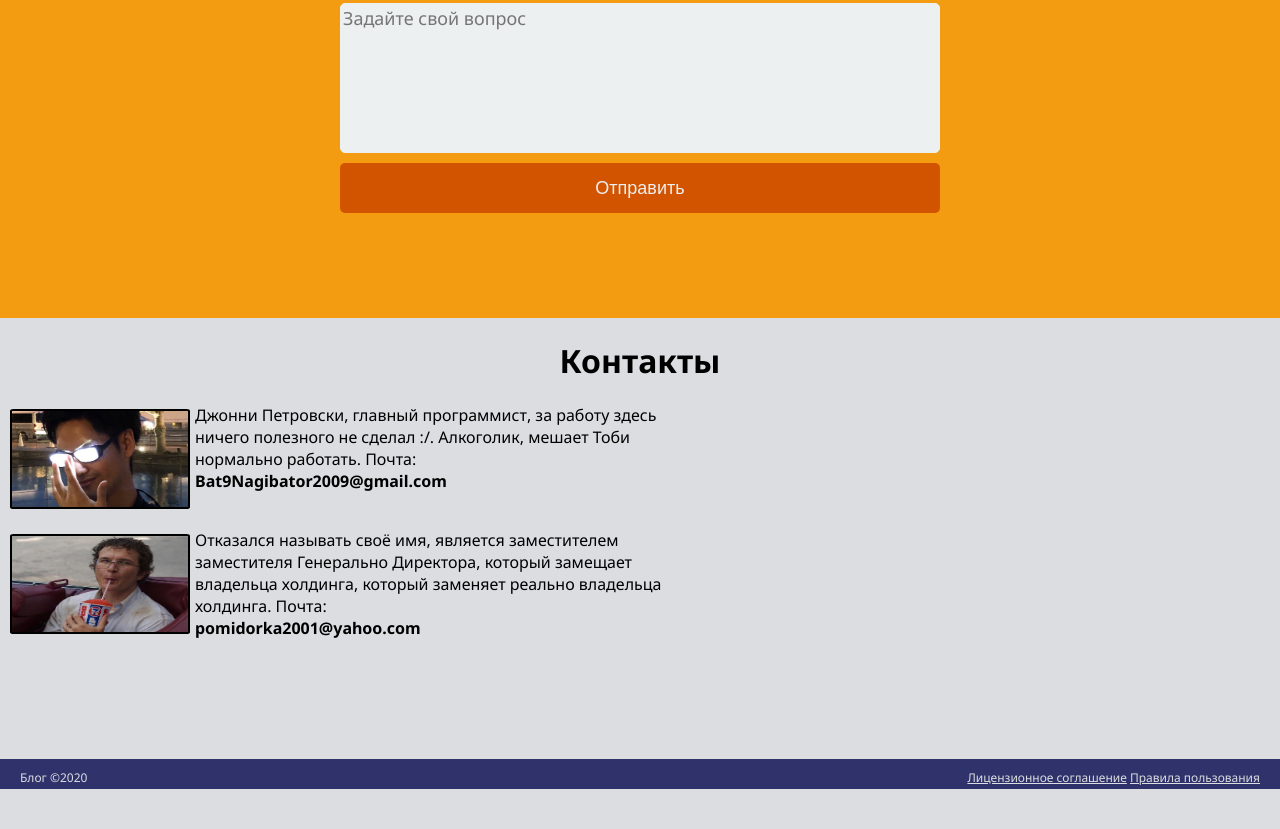
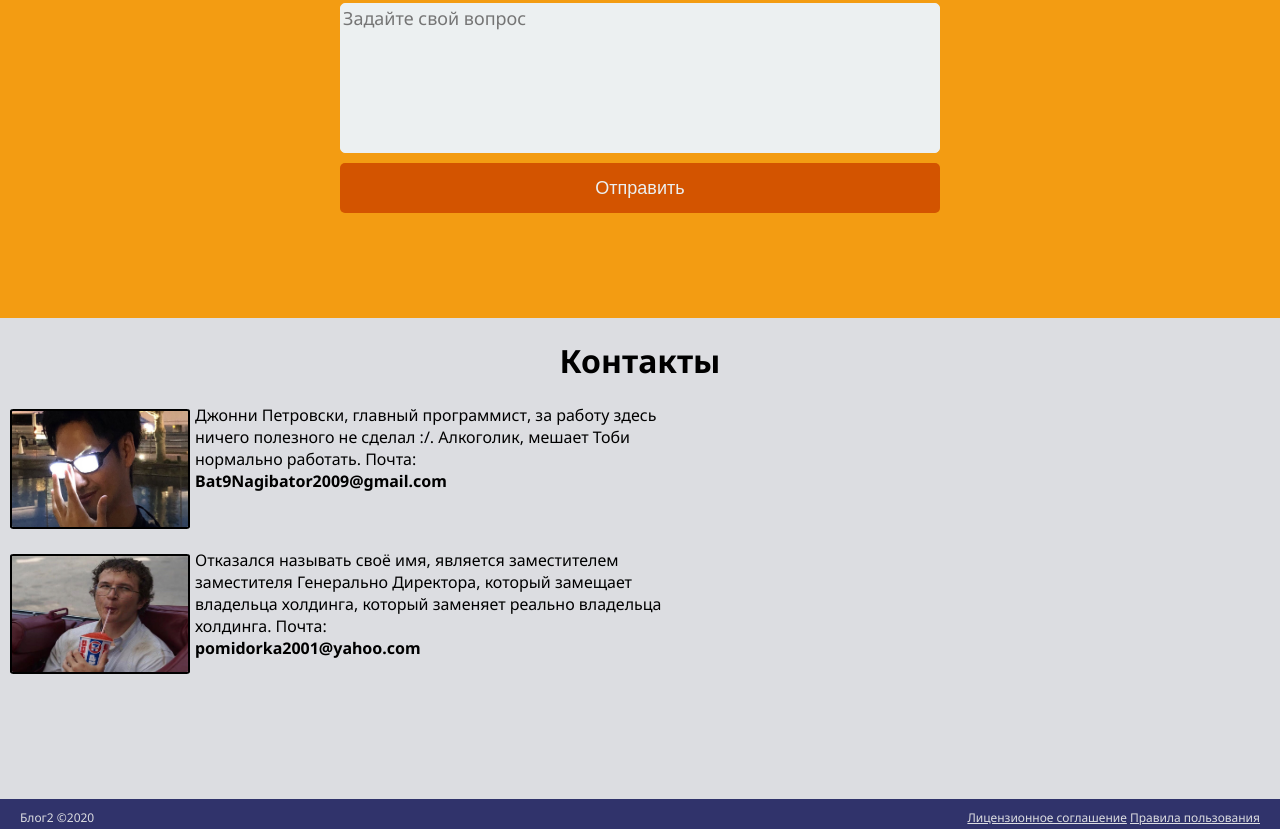
Before and after one commit to emresha/blog-website, a website: page index.html in a window 1280 px wide. Shown: the part 1600-2429 px from the top of the page. Before the commit the page ends 2389 px from the top, so only its background shows below. Drawn offline with Linux system fonts and the light colour scheme.

Commit message:
minor fixes

```diff
--- a/index.html
+++ b/index.html
@@ -69,11 +69,11 @@
           <h1>Контакты</h1>
           <div class="cont-desc" style="margin: 5px;">
             <div class="pers1">
-            <img src="stuff/persona.jpg" alt="" height="100" width="180" style="border-radius: 2%;">
+            <img src="stuff/persona.jpg" alt="" height="120" width="180" style="border-radius: 2%;">
             <span style="max-width: 500px;">Джонни Петровски, главный программист, за работу здесь ничего полезного не сделал :/. Алкоголик, мешает Тоби нормально работать. Почта:<br> <b>Bat9Nagibator2009@gmail.com</b> </span><br>
           </div>
           <div class="pers2">
-            <img src="stuff/persona2.jpg" alt="" height="100" width="180" style="border-radius: 2%;">
+            <img src="stuff/persona2.jpg" alt="" height="120" width="180" style="border-radius: 2%;">
             <span style="max-width: 500px;">Отказался называть своё имя, является заместителем заместителя Генерально Директора, который замещает владельца холдинга, который заменяет реально владельца холдинга. Почта: <br><b>pomidorka2001@yahoo.com</b></span>
           </div>
         </div>
@@ -83,7 +83,7 @@
       </div>
     </main>
     <footer style="clear: both;">
-      Блог ©2020
+      Блог2 ©2020
       <div class="agreements">
           <a>Лицензионное соглашение</a>
           <a>Правила пользования</a>
--- a/scss/sass.scss
+++ b/scss/sass.scss
@@ -7,7 +7,13 @@ html {
   scroll-behavior: smooth;
 }
 
+span {
+  font-size: 16px;
+}
 
+p {
+  font-size: 16px;
+}
 
 ::-webkit-scrollbar {
   width: 10px;
```
Also changed, not shown: css/sass.css.
